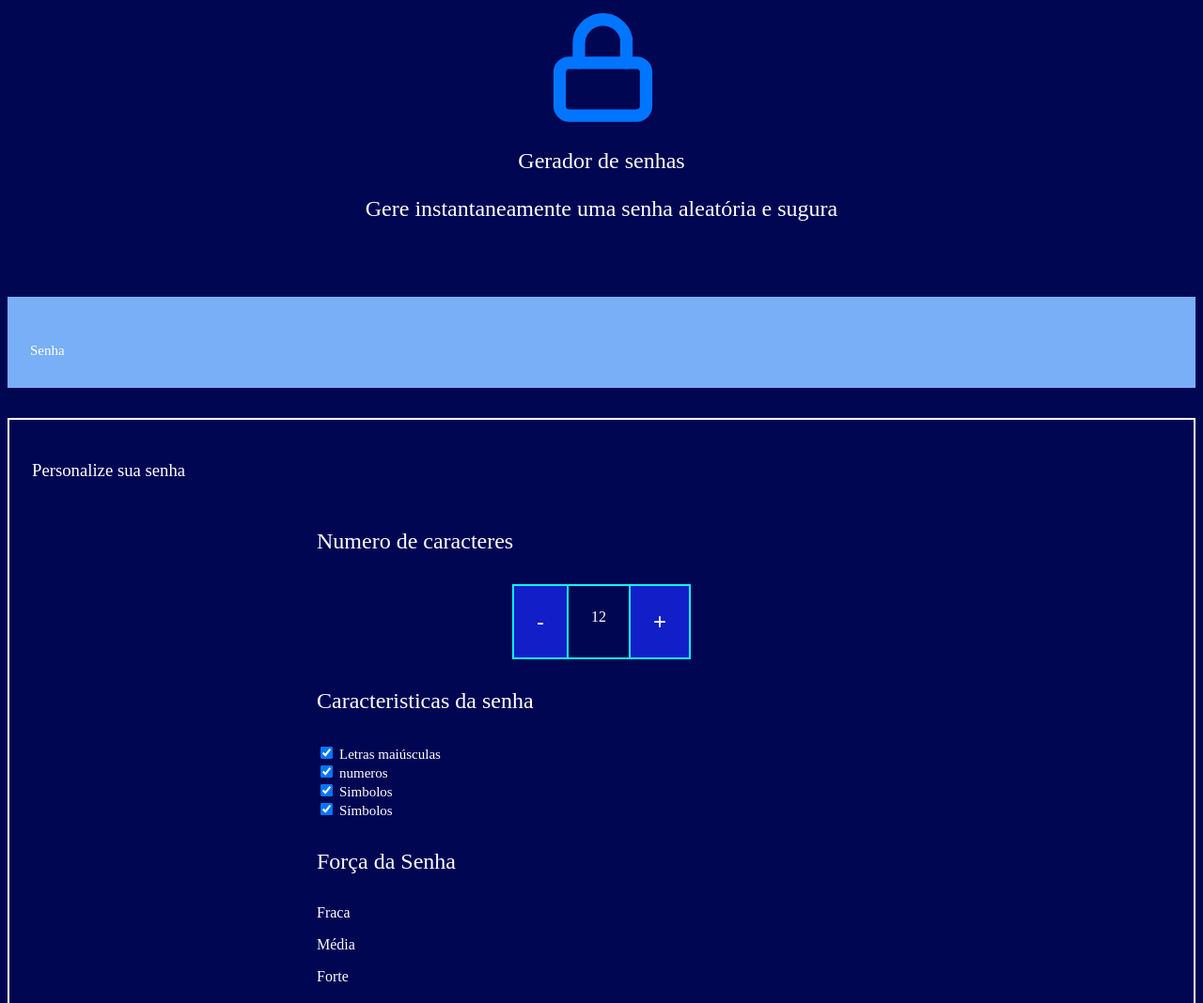
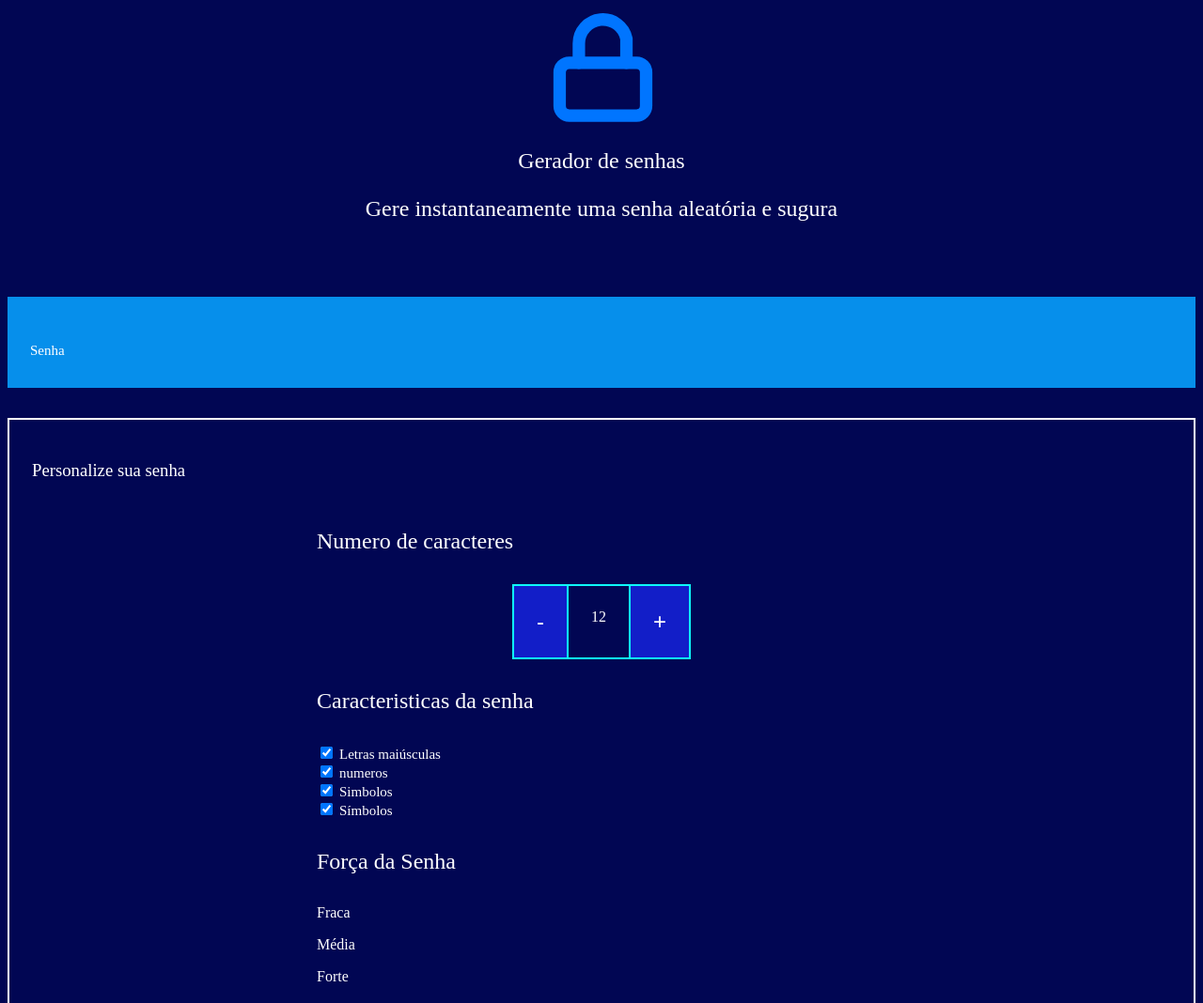
Before and after one commit to lucasralo/crie-uma-senha, a plain HTML site: page index.html in a window 1280 px wide. Shown: the top 1068 px of the page at 94% size. Drawn offline with Linux system fonts and the light colour scheme; a web font is replaced by a local one.

Commit message:
01092025

```diff
--- a/style.css
+++ b/style.css
@@ -2,7 +2,7 @@
 :root{
     --branco:white;
     --cor-de-fundo:#010653;
-    --fundo-senha:#78aff7;
+    --fundo-senha:#068feb;
     --fundo-texto:#121ec8;
     --borda: #0dfcfc;
     --fonte-principal: 'libertinus serif';
```
